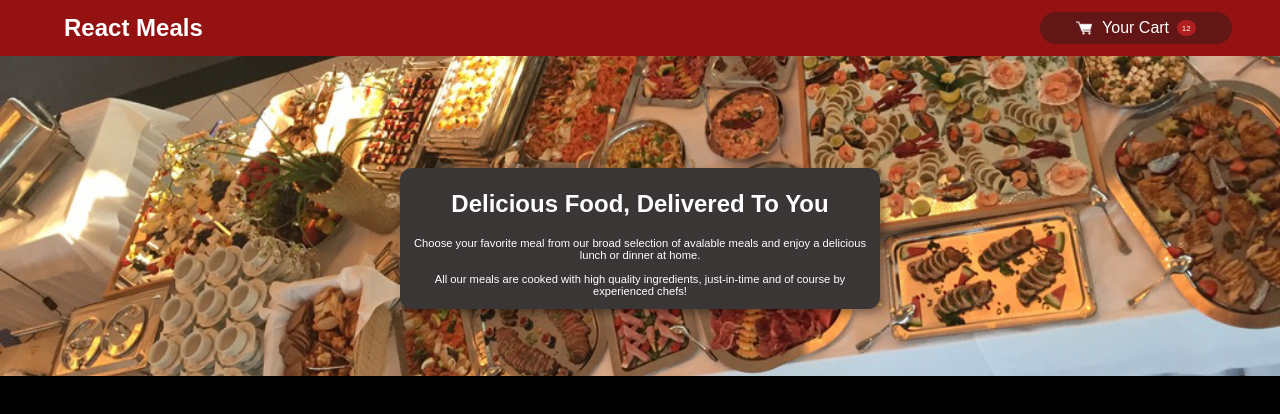
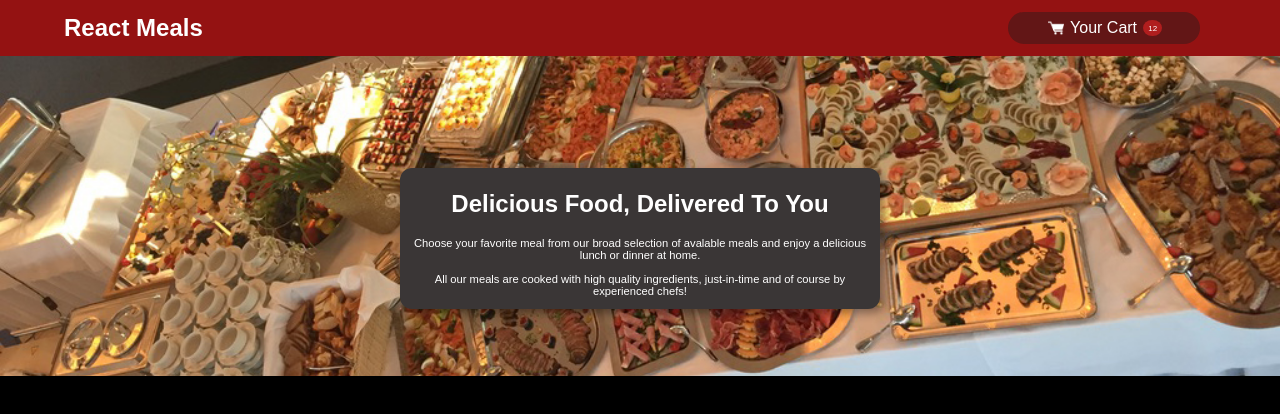
Before and after one commit to dmartin5150/react-meals1, a React (Create React App) app: page / in a window 1280 px wide. Shown: the top 414 px of the page. Built offline with nearby package versions, Linux system fonts and the light colour scheme.

Commit message:
added hover effect to cart button

```diff
--- a/src/components/CartHeaderButton/CartHeaderButton.js
+++ b/src/components/CartHeaderButton/CartHeaderButton.js
@@ -4,15 +4,27 @@ import image from "../../images/shoppingCart.png";
 
 const CartHeaderButton = (props) => {
   return (
-    <div className={classes["cartHeader-button"]}>
+    // <div className={classes["cartHeader-button"]}>
+    //   <div className={classes["cartHeader-image"]}>
+    //     <img src={image} alt="shopping cart"></img>
+    //   </div>
+    //   <a href="/">Your Cart</a>
+    //   <div className={classes["cartHeader-count"]}>
+    //     <p>12</p>
+    //   </div>
+    // </div>
+    <a className={classes["cartHeader-button"]} href="/">
       <div className={classes["cartHeader-image"]}>
         <img src={image} alt="shopping cart"></img>
       </div>
-      <a href="/">Your Cart</a>
+      Your Cart
       <div className={classes["cartHeader-count"]}>
         <p>12</p>
       </div>
-    </div>
+  </a>
+
+
+
   );
 };
 export default CartHeaderButton;
--- a/src/components/CartHeaderButton/CartHeaderButton.module.css
+++ b/src/components/CartHeaderButton/CartHeaderButton.module.css
@@ -6,14 +6,21 @@
   background-color: rgb(98, 22, 22);
   height:2rem;
   padding: 0.5rem;
-  margin-right: 3rem;
+  margin-right: 5rem;
   border-radius:30px;
+  text-decoration:none;
+  color:white;
+}
+
+.cartHeader-button:hover {
+  background-color:rgb(58, 22, 22);
+  cursor:pointer;
 }
 
 .cartHeader-image {
   height:1rem;
   width: 1rem;
-  margin: 0 0.3rem;
+  margin: 0 0.4rem;
 }
 
 .cartHeader-image img {
@@ -21,23 +28,16 @@
   width:100%;
 }
 
-.cartHeader-button a {
-  text-decoration:none;
-  color: white;
-  font-size:1rem;
-  margin: 0 0.3rem;
-}
 
 .cartHeader-count {
   color:white;
   background-color: rgb(176, 30, 30);
   border-radius:50%;
   padding:0.3rem;
-  margin: 0 0.3rem 0rem 0.2rem;
+  margin: 0 0.3rem 0rem 0.4rem;
   height:1rem;
   font-size:0.5rem;
   display: flex;
   justify-content:center;
   align-items:center;
-
 }
```
